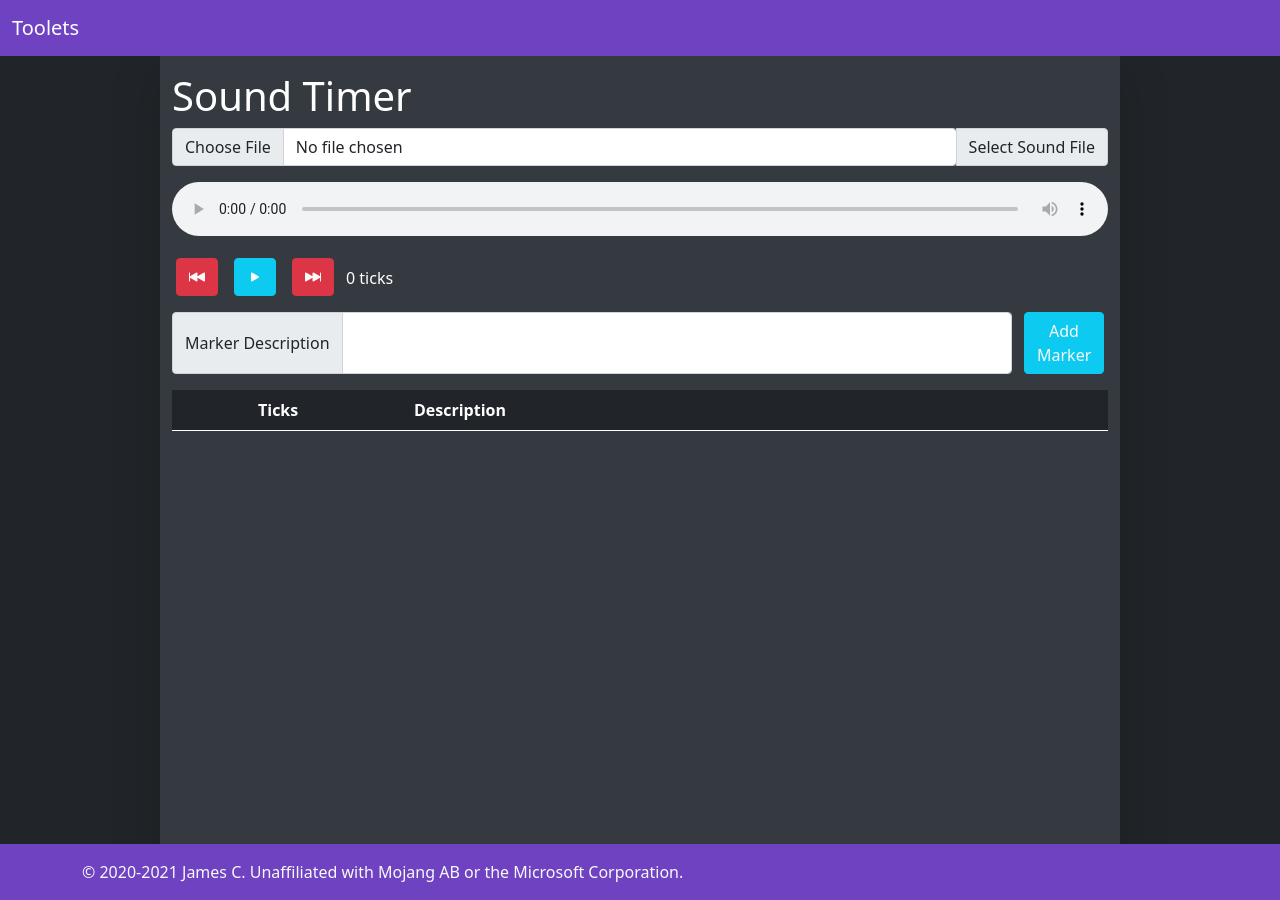
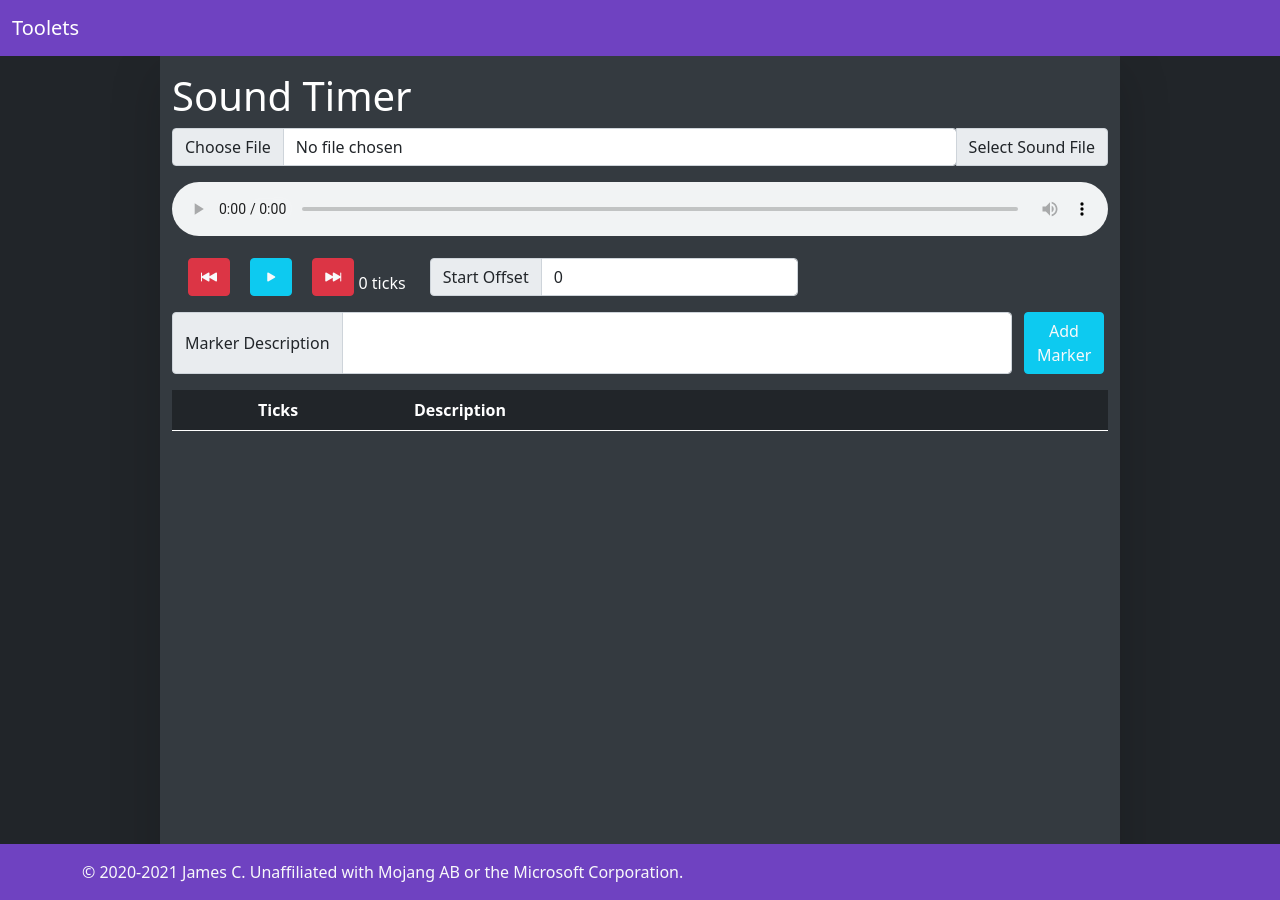
Before and after one commit to JamesMCo/toolets, a Jekyll site: the page built from sndtimer/index.html, in a window 1280 px wide. Built offline with Jekyll 4.4.1, drawn with Linux system fonts in a browser that asks for light colours; nearby versions of some CDN libraries.

Commit message:
Add ability to offset the tick on which a sound file starts

```diff
--- a/_includes/text_input.html
+++ b/_includes/text_input.html
@@ -15,7 +15,7 @@
     </div>
     {% endif %}
 
-    <input type="text" id="{{ include.id }}" class="form-control"{% if include.label_left %} aria-describedby="{{ include.id }}_label_left"{% endif %}{% if include.list %} list="{{ include.list }}"{% endif %}{% if include.autofocus %} autofocus{% endif %}{% if include.oninput %} onInput="{{ include.oninput }}"{% endif %}{% if include.onenter %} onKeyDown="if (event.keyCode == 13) {% raw %}{{% endraw %}{{ include.onenter }}{% raw %}}{% endraw %}"{% endif %}>
+    <input type="{% if include.type %}{{ include.type }}{% else %}text{% endif %}" id="{{ include.id }}" class="form-control"{% if include.label_left %} aria-describedby="{{ include.id }}_label_left"{% endif %}{% if include.list %} list="{{ include.list }}"{% endif %}{% if include.value %} value="{{ include.value }}"{% endif %}{% if include.autofocus %} autofocus{% endif %}{% if include.oninput %} onInput="{{ include.oninput }}"{% endif %}{% if include.onenter %} onKeyDown="if (event.keyCode == 13) {% raw %}{{% endraw %}{{ include.onenter }}{% raw %}}{% endraw %}"{% endif %}>
 
     {% if include.label_right %}
     <span class="input-group-text" id="{{ include.id }}_label_right">{{ include.label_right }}</span>
--- a/sndtimer/index.html
+++ b/sndtimer/index.html
@@ -9,10 +9,15 @@ tool: true
 <audio id="player" class="mb-3" style="width: 100%;" controls></audio>
 
 <div class="row">
-    <a class="btn btn-danger text-light mb-3 me-3 ms-3" style="width: initial" id="player_back"      onclick="control_back();"><i class="bi bi-skip-backward-fill"></i></a>
-    <a class="btn btn-secondary text-light mb-3 me-3"   style="width: initial" id="player_playpause" onclick="control_play_pause();"><i class="bi bi-play-fill"></i></a>
-    <a class="btn btn-danger text-light mb-3"           style="width: initial" id="player_forward"   onclick="control_forward();"><i class="bi bi-skip-forward-fill"></i></a>
-    <span class="pt-2" style="width: initial;" id="player_timestamp">0 ticks</span>
+    <div class="col-auto">
+        <a class="btn btn-danger text-light mb-3 me-3 ms-3" style="width: initial" id="player_back"      onclick="control_back();"><i class="bi bi-skip-backward-fill"></i></a>
+        <a class="btn btn-secondary text-light mb-3 me-3"   style="width: initial" id="player_playpause" onclick="control_play_pause();"><i class="bi bi-play-fill"></i></a>
+        <a class="btn btn-danger text-light mb-3"           style="width: initial" id="player_forward"   onclick="control_forward();"><i class="bi bi-skip-forward-fill"></i></a>
+        <span class="pt-2" style="width: initial;" id="player_timestamp">0 ticks</span>
+    </div>
+    <div class="col-auto">
+        {% include text_input.html id="start_offset" label_left="Start Offset" type="number" value="0" %}
+    </div>
 </div>
 
 <div class="row">
--- a/sndtimer/sndtimer.js
+++ b/sndtimer/sndtimer.js
@@ -7,6 +7,7 @@ const player_forward   = document.querySelector("#player_forward");
 const player_timestamp = document.querySelector("#player_timestamp");
 const desc             = document.querySelector("#desc");
 const markers          = document.querySelector("#markers>tbody");
+const start_offset     = document.querySelector("#start_offset");
 let timestamp_interval = null;
 
 handle_file_change = (event) => {
@@ -47,7 +48,8 @@ handle_file_change = (event) => {
 }
 
 create_marker_point = () => {
-    let ticks = Math.floor(player.currentTime * 20);
+    let offset = parseInt(start_offset.value);
+    let ticks = Math.floor(player.currentTime * 20) + (offset === NaN ? 0 : offset);
 
     let row = document.createElement("template");
     row.innerHTML =    `<tr>
```
